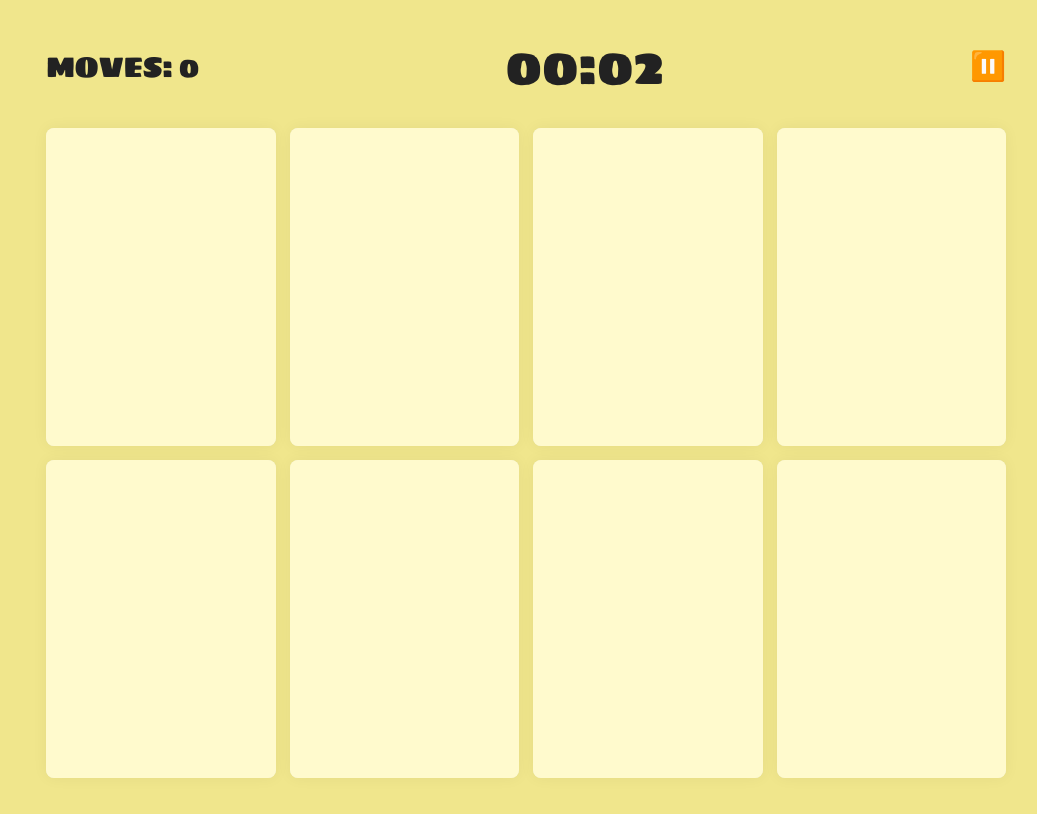
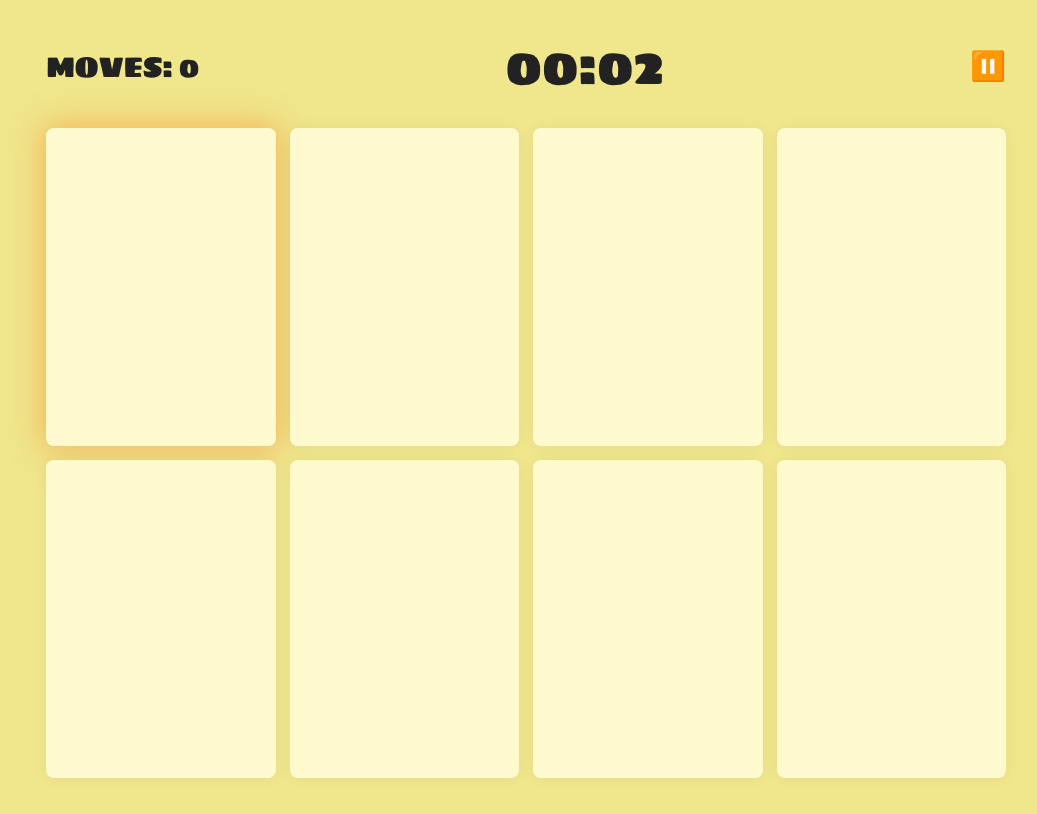
Before and after one commit to kasim-swvl/memory-game, a React app: page / in a window 1280 px wide. Both pictures are taken after a click on the button "START". Shown: the whole page, without its empty margins (114-1151 px from the left). Built offline with nearby package versions, Linux system fonts and the light colour scheme.

Commit message:
adds keyboard support

```diff
--- a/src/components/Card.js
+++ b/src/components/Card.js
@@ -1,4 +1,5 @@
 import { css, cx } from "@emotion/css";
+import { forwardRef } from "react";
 
 const cardInnerCss = css`
   position: relative;
@@ -45,8 +46,10 @@ const cardCss = css`
   transition: all 0.2s linear;
   perspective: 1000px;
   user-select: none;
-  &:hover {
-    box-shadow: 0 0px 30px 4px rgba(0, 0, 0, 0.125);
+  outline: none;
+  // &:hover,
+  &:focus {
+    box-shadow: 0 0px 30px 4px rgb(247, 140, 44, 0.5);
   }
 `;
 
@@ -70,9 +73,12 @@ const wordCss = css`
   line-height: 2em;
 `;
 
-export default function Card({ index, value, paired, visible, type, onClick }) {
+export default forwardRef(function Card(
+  { index, value, paired, visible, type, onClick },
+  ref
+) {
   return (
-    <div onClick={onClick} className={cx(cardCss)}>
+    <div ref={ref} onClick={onClick} className={cx(cardCss)} tabIndex="1">
       <div className={cx(cardInnerCss, visible && visibleCss)}>
         <div className={cx(cardSideCss, cardFrontCss)}></div>
         <div
@@ -89,4 +95,4 @@ export default function Card({ index, value, paired, visible, type, onClick }) {
       </div>
     </div>
   );
-}
+});
--- a/src/components/CardBoard/CardBoard.js
+++ b/src/components/CardBoard/CardBoard.js
@@ -1,7 +1,8 @@
+import { css } from "@emotion/css";
 import Card from "../Card";
 import Grid from "../Grid";
 import useCardBoard from "./useCardBoard";
-import { css } from "@emotion/css";
+import useKeyboard from "../../utils/useKeyboard";
 
 const rootCss = css`
   position: relative;
@@ -12,17 +13,19 @@ const gridCss = css``;
 
 export default function CardBoard() {
   const { cards, showCard } = useCardBoard();
+  const { refs, handleKeyUp } = useKeyboard(cards.length, 4);
+
   return (
-    <div className={rootCss}>
+    <div tabIndex="0" className={rootCss} onKeyUp={handleKeyUp}>
       <Grid columns={4} className={gridCss} height="650px" width="100%">
         {cards.map((c, idx) => {
           return (
             <Card
               {...c}
+              ref={refs.current[idx]}
               index={idx}
-              key={`${c.value}_${idx}`}
+              key={`card${idx}`}
               onClick={e => {
-                console.log(idx);
                 e.preventDefault();
                 showCard(idx);
               }}
--- a/src/components/CardBoard/useCardBoard.js
+++ b/src/components/CardBoard/useCardBoard.js
@@ -1,41 +1,17 @@
 import { useContext, useEffect, useState } from "react";
-import { GAME } from "../../constants";
 import { helpers as _ } from "../../utils";
 import GameContext from "../Game/Game.context";
 
-function dataProcessor(d, m) {
-  return _.pipe(
-    _.repeat(2),
-    _.flatten,
-    _.shuffle,
-    _.fnMap(i => ({
-      value: i,
-      paired: false,
-      visible: false,
-      type: m.slice(0, -1),
-    }))
-  )(d);
-}
-
-function makeCards(m, d) {
-  const list = GAME.modes[m].list;
-  const count = GAME.difficulties[d].count;
-  const data = _.pickRandomX(count / 2, list);
-  return dataProcessor(data, m);
-}
-
 export default function useCardBoard() {
-  const { state: game, addMove, addScore, endGame, updateCards } = useContext(
-    GameContext
-  );
-  const { cards, mode, difficulty } = game;
+  const {
+    state: { cards },
+    addMove,
+    addScore,
+    endGame,
+    updateCards,
+  } = useContext(GameContext);
   const [last, setLast] = useState(null);
   const allPaired = cards.filter(c => c.paired).length === cards.length;
-
-  const shuffle = () => {
-    updateCards(makeCards(mode, difficulty));
-    setLast(null);
-  };
 
   const idxFilter = idx => (c, i) => {
     return i !== idx && c.visible && c.value === cards[idx].value;
@@ -85,10 +61,8 @@ export default function useCardBoard() {
   }, [last]);
 
   useEffect(() => {
-    if (allPaired) {
-      setTimeout(endGame, 200);
-    }
+    if (allPaired) setTimeout(endGame, 200);
   }, [allPaired]);
 
-  return { cards, showCard, shuffle };
+  return { cards, showCard };
 }
--- a/src/components/Game/useGame.js
+++ b/src/components/Game/useGame.js
@@ -28,45 +28,26 @@ function dataProcessor(d, m) {
   )(d);
 }
 
-function makeCards(m, d) {
-  const list = GAME.modes[m].list;
-  const count = GAME.difficulties[d].count;
-  const data = _.pickRandomX(count / 2, list);
-  return dataProcessor(data, m);
-}
-
 export default function useGame() {
   const [state, setState] = useState(defaultState);
+  const [focus, setFocus] = useState(undefined);
   const countdown = useRef(null);
 
-  const startGame = ({ mode, difficulty }) => {
-    setState({
-      mode,
-      difficulty,
-      cards: makeCards(mode, difficulty),
-      idealTime: GAME.difficulties[difficulty].time,
-      elapsedTime: 0,
-      score: 0,
-      moves: 0,
-      status: 0,
-      rating: null,
-    });
-    startTimer();
+  const startTimer = () => {
+    countdown.current = setInterval(() => {
+      setState(s => _.merge(s, { elapsedTime: s.elapsedTime + 1 }));
+    }, 1000);
   };
 
-  const playAgain = () => {
-    setState(s =>
-      _.merge(s, {
-        cards: makeCards(s.mode, s.difficulty),
-        idealTime: GAME.difficulties[s.difficulty].time,
-        elapsedTime: 0,
-        score: 0,
-        moves: 0,
-        status: 0,
-        rating: null,
-      })
-    );
-    startTimer();
+  const stopTimer = () => {
+    clearInterval(countdown.current);
+  };
+
+  const getCards = (m, d) => {
+    const list = GAME.modes[m].list;
+    const count = GAME.difficulties[d].count;
+    const data = _.pickRandomX(count / 2, list);
+    return dataProcessor(data, m);
   };
 
   const addMove = () => {
@@ -101,6 +82,21 @@ export default function useGame() {
     return Math.max(0, Math.min(rating, 3));
   };
 
+  const startGame = ({ mode, difficulty }) => {
+    setState({
+      mode,
+      difficulty,
+      cards: getCards(mode, difficulty),
+      idealTime: GAME.difficulties[difficulty].time,
+      elapsedTime: 0,
+      score: 0,
+      moves: 0,
+      status: 0,
+      rating: null,
+    });
+    startTimer();
+  };
+
   const pauseGame = () => {
     stopTimer();
     setState(s => _.merge(s, { status: 1 }));
@@ -116,20 +112,23 @@ export default function useGame() {
     setState(s => _.merge(s, { status: 2, rating: getRating() }));
   };
 
+  const playAgain = () => {
+    setState(s =>
+      _.merge(s, {
+        cards: getCards(s.mode, s.difficulty),
+        idealTime: GAME.difficulties[s.difficulty].time,
+        elapsedTime: 0,
+        score: 0,
+        moves: 0,
+        status: 0,
+        rating: null,
+      })
+    );
+    startTimer();
+  };
+
   const resetGame = () => {
     setState(defaultState);
-  };
-
-  const startTimer = () => {
-    countdown.current = setInterval(() => {
-      setState(s => {
-        return _.merge(s, { elapsedTime: s.elapsedTime + 1 });
-      });
-    }, 1000);
-  };
-
-  const stopTimer = () => {
-    clearInterval(countdown.current);
   };
 
   useEffect(() => {
@@ -138,6 +137,7 @@ export default function useGame() {
 
   return {
     state,
+    setFocus,
     startGame,
     endGame,
     resetGame,
--- a/src/components/MgSelect.js
+++ b/src/components/MgSelect.js
@@ -1,8 +1,6 @@
 import { css, cx } from "@emotion/css";
 import List from "./List";
 import Popover from "./Popover";
-
-const mgRootCss = css``;
 
 const mgLabelCss = css`
   font-size: 1.5em;
--- a/src/index.css
+++ b/src/index.css
@@ -1,5 +1,9 @@
 /* @import url("https://fonts.googleapis.com/css2?family=Yusei+Magic&display=swap"); */
 @import url("https://fonts.googleapis.com/css2?family=Passion+One&famil&family=Sigmar+One&display=swap");
+
+* {
+  outline: transparent;
+}
 
 body,
 h1,
--- a/src/utils/helpers.js
+++ b/src/utils/helpers.js
@@ -77,3 +77,7 @@ export const fnReduce = curry((fn, init, l) => {
 export const fnFilter = curry((fn, l) => {
   return l.filter(fn);
 });
+
+export const clamp = curry((min, max, val) => {
+  return Math.min(max, Math.max(min, val));
+});
--- /dev/null
+++ b/src/utils/useKeyboard.js
@@ -0,0 +1,63 @@
+/* eslint-disable array-callback-return */
+import { createRef, useCallback, useEffect, useRef, useState } from "react";
+import { clamp } from "./helpers";
+
+export default function useKeyboard(length, columns) {
+  const [focused, setFocused] = useState(0);
+  const refs = useRef(Array.from({ length }).map(_ => createRef()));
+
+  const focus = useCallback(
+    idx => {
+      const _idx = clamp(0, length - 1, focused + idx);
+      refs.current[_idx].current.focus();
+    },
+    [focused, length]
+  );
+
+  const handleRefFocus = useCallback(idx => {
+    setFocused(idx);
+  }, []);
+
+  const handleKeyUp = useCallback(
+    e => {
+      switch (e.code) {
+        case "ArrowUp":
+          focus(-columns);
+          break;
+        case "ArrowRight":
+          focus(+1);
+          break;
+        case "ArrowDown":
+          focus(+columns);
+          break;
+        case "ArrowLeft":
+          focus(-1);
+          break;
+        case "Space":
+          refs.current[focused].current.click();
+          break;
+        default:
+          break;
+      }
+    },
+    [columns, focus, focused]
+  );
+
+  useEffect(() => {
+    const _refs = refs.current;
+    _refs.map((ref, idx) => {
+      ref.current.addEventListener("focus", () => handleRefFocus(idx));
+    });
+
+    // Set focus on the first card on mount
+    focus(0);
+
+    return () => {
+      _refs.map((ref, idx) => {
+        ref.current.removeEventListener("focus", () => handleRefFocus(idx));
+      });
+    };
+  }, []);
+
+  return { refs, focus, handleKeyUp };
+}
```
Also changed, not shown: 1 other file.
